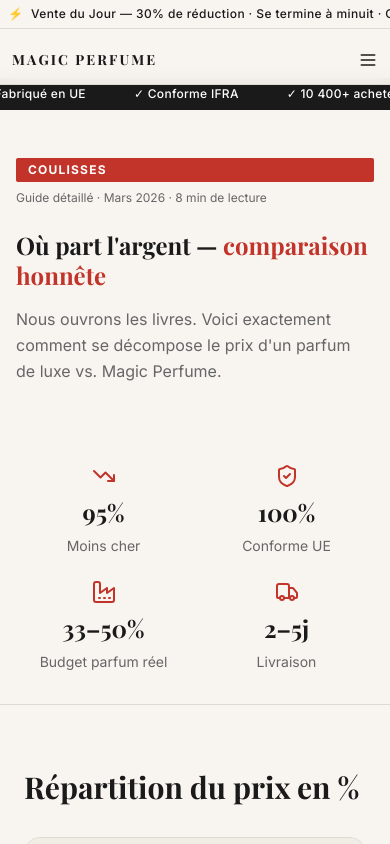
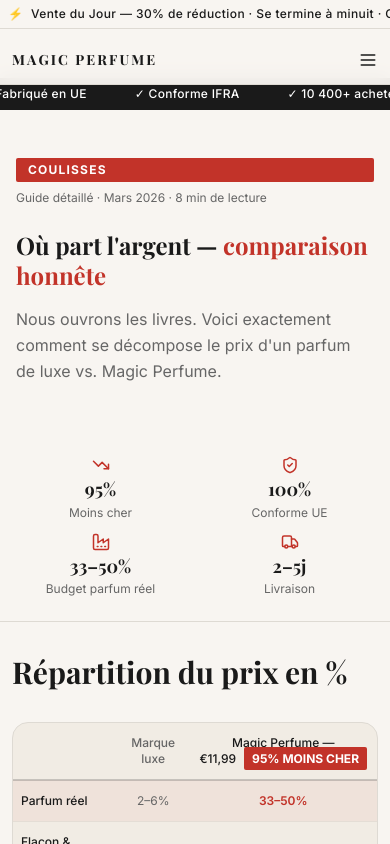
Before and after one commit to 0mm7/tryscent, a React (Vite) app: page /coulisses in a window 390 px wide. Shown: the top 844 px of the page. Built offline with nearby package versions, Linux system fonts and the light colour scheme; the HTML template or start-up script is replaced by a standard one; a web font is replaced by a local one.

Commit message:
Fix comprehensive responsive issues - improve mobile padding, text sizes, and overflow handling

```diff
--- a/src/components/Footer.tsx
+++ b/src/components/Footer.tsx
@@ -23,7 +23,7 @@ const Footer = () => (
   <footer className="bg-foreground text-background">
     {/* Pre-footer CTA */}
     <div className="border-b border-background/10">
-      <div className="max-w-7xl mx-auto px-6 sm:px-10 lg:px-16 py-10 flex flex-col md:flex-row items-center justify-between gap-6">
+      <div className="max-w-7xl mx-auto px-3 sm:px-6 md:px-10 lg:px-16 py-6 sm:py-10 flex flex-col md:flex-row items-center justify-between gap-4 sm:gap-6">
         <div className="text-center md:text-left">
           <div className="flex items-center justify-center md:justify-start gap-1 mb-2">
             {[...Array(5)].map((_, i) => (
@@ -42,7 +42,7 @@ const Footer = () => (
 
     {/* Trust badges */}
     <div className="border-b border-background/10">
-      <div className="max-w-7xl mx-auto px-6 sm:px-10 lg:px-16 py-6 flex flex-wrap justify-center gap-8">
+      <div className="max-w-7xl mx-auto px-3 sm:px-6 md:px-10 lg:px-16 py-4 sm:py-6 flex flex-wrap justify-center gap-4 sm:gap-8">
         {trustBadges.map(({ icon: Icon, label }) => (
           <div key={label} className="flex items-center gap-2 text-background/60 text-sm">
             <Icon size={18} className="text-primary" />
@@ -53,8 +53,8 @@ const Footer = () => (
     </div>
 
     {/* Main footer */}
-    <div className="max-w-7xl mx-auto px-6 sm:px-10 lg:px-16 py-14">
-      <div className="grid sm:grid-cols-2 lg:grid-cols-4 gap-10 mb-12">
+    <div className="max-w-7xl mx-auto px-3 sm:px-6 md:px-10 lg:px-16 py-8 sm:py-14">
+      <div className="grid grid-cols-1 sm:grid-cols-2 lg:grid-cols-4 gap-6 sm:gap-10 mb-8 sm:mb-12">
         {/* Brand */}
         <div className="sm:col-span-2 lg:col-span-1">
           <span className="font-serif text-xl tracking-[0.2em] font-bold block mb-4">MAGIC PERFUME</span>
--- a/src/pages/Boutique.tsx
+++ b/src/pages/Boutique.tsx
@@ -59,9 +59,9 @@ const Boutique = () => {
         </div>
       </section>
 
-      <div className="max-w-7xl mx-auto px-6 sm:px-10 lg:px-16 py-16 lg:py-20">
+      <div className="max-w-7xl mx-auto px-3 sm:px-6 md:px-10 lg:px-16 py-8 sm:py-16 lg:py-20">
         {/* Product grid */}
-        <div className="grid grid-cols-2 md:grid-cols-3 xl:grid-cols-4 gap-5 md:gap-6 mb-20">
+        <div className="grid grid-cols-2 md:grid-cols-3 xl:grid-cols-4 gap-2 sm:gap-4 md:gap-5 lg:gap-6 mb-12 sm:mb-20">
           {products.map((p) => (
             <div key={p.id} className="bg-secondary rounded-2xl overflow-hidden group hover:shadow-xl transition-all border border-border/40 hover:border-primary/30">
               <div className="relative aspect-square bg-muted flex items-center justify-center overflow-hidden">
--- a/src/pages/Calculateur.tsx
+++ b/src/pages/Calculateur.tsx
@@ -81,19 +81,19 @@ const Calculateur = () => {
         </div>
       </section>
 
-      <div className="max-w-7xl mx-auto px-6 sm:px-10 lg:px-16 py-16 lg:py-20">
-        <div className="grid lg:grid-cols-[1fr_1fr] gap-10 lg:gap-14">
+      <div className="max-w-7xl mx-auto px-3 sm:px-6 md:px-10 lg:px-16 py-8 sm:py-16 lg:py-20">
+        <div className="grid lg:grid-cols-[1fr_1fr] gap-6 sm:gap-10 lg:gap-14">
           {/* Left — inputs */}
           <div>
             <h3 className="text-sm font-bold uppercase tracking-widest text-muted-foreground mb-5 flex items-center gap-2">
               <Sparkles size={16} className="text-primary" /> Votre parfum actuel
             </h3>
-            <div className="grid grid-cols-1 sm:grid-cols-2 gap-3 mb-10">
+            <div className="grid grid-cols-1 sm:grid-cols-2 gap-2 sm:gap-3 mb-8 sm:mb-10">
               {perfumes.map((p, i) => (
                 <button
                   key={i}
                   onClick={() => setSelected(i)}
-                  className={`text-left px-5 py-4 rounded-xl border text-base font-medium transition-all ${
+                  className={`text-left px-3 sm:px-5 py-3 sm:py-4 rounded-lg sm:rounded-xl border text-sm sm:text-base font-medium transition-all ${
                     selected === i
                       ? "border-primary bg-primary/10 text-foreground shadow-md"
                       : "border-border bg-secondary text-muted-foreground hover:border-primary/40"
@@ -132,7 +132,7 @@ const Calculateur = () => {
           </div>
 
           {/* Right — results */}
-          <div className="bg-foreground text-background rounded-2xl p-8 lg:p-12 flex flex-col justify-center sticky top-32">
+          <div className="bg-foreground text-background rounded-2xl p-4 sm:p-8 lg:p-12 flex flex-col justify-center sticky top-20 sm:top-32">
             <div className="flex items-center gap-2 mb-3">
               <Calculator size={20} className="text-primary" />
               <p className="text-xs font-bold uppercase tracking-widest text-background/50">Vos économies totales</p>
--- a/src/pages/Coulisses.tsx
+++ b/src/pages/Coulisses.tsx
@@ -43,23 +43,23 @@ const Coulisses = () => (
 
     {/* Key metrics */}
     <section className="border-b border-border">
-      <div className="max-w-7xl mx-auto px-6 sm:px-10 lg:px-16 py-8 grid grid-cols-2 md:grid-cols-4 gap-6 text-center">
+      <div className="max-w-7xl mx-auto px-3 sm:px-6 md:px-10 lg:px-16 py-6 sm:py-8 grid grid-cols-2 md:grid-cols-4 gap-3 sm:gap-6 text-center">
         {[
           { icon: TrendingDown, stat: "95%", label: "Moins cher" },
           { icon: ShieldCheck, stat: "100%", label: "Conforme UE" },
           { icon: Factory, stat: "33–50%", label: "Budget parfum réel" },
           { icon: Truck, stat: "2–5j", label: "Livraison" },
         ].map(({ icon: Icon, stat, label }, i) => (
-          <div key={i} className="flex flex-col items-center gap-2">
-            <Icon size={24} className="text-primary" />
-            <p className="text-2xl md:text-3xl font-bold font-serif">{stat}</p>
-            <p className="text-sm text-muted-foreground">{label}</p>
+          <div key={i} className="flex flex-col items-center gap-1 sm:gap-2">
+            <Icon size={18} className="sm:w-6 sm:h-6 text-primary" />
+            <p className="text-lg sm:text-2xl md:text-3xl font-bold font-serif leading-tight">{stat}</p>
+            <p className="text-xs sm:text-sm text-muted-foreground">{label}</p>
           </div>
         ))}
       </div>
     </section>
 
-    <article className="max-w-7xl mx-auto px-6 sm:px-10 lg:px-16 py-16 lg:py-20">
+    <article className="max-w-7xl mx-auto px-3 sm:px-6 md:px-10 lg:px-16 py-8 sm:py-16 lg:py-20">
       {/* Pct table */}
       <div className="mb-16">
         <h2 className="font-serif text-3xl lg:text-4xl font-bold mb-8">Répartition du prix en %</h2>
@@ -67,9 +67,9 @@ const Coulisses = () => (
           <table className="w-full text-base">
             <thead>
               <tr className="border-b-2 border-foreground/20">
-                <th className="text-left py-5 px-6 font-sans font-medium text-muted-foreground"></th>
-                <th className="text-center py-5 px-6 font-sans font-medium text-muted-foreground">Marque de luxe — €250</th>
-                <th className="text-center py-5 px-6 font-sans font-medium relative">
+                <th className="text-left py-3 sm:py-5 px-2 sm:px-6 font-sans font-medium text-muted-foreground text-xs sm:text-sm"></th>
+                <th className="text-center py-3 sm:py-5 px-2 sm:px-6 font-sans font-medium text-muted-foreground text-xs sm:text-sm">Marque luxe</th>
+                <th className="text-center py-3 sm:py-5 px-2 sm:px-6 font-sans font-medium relative text-xs sm:text-sm">
                   <span className="text-foreground">Magic Perfume — €11,99</span>
                   <span className="ml-2 bg-primary text-primary-foreground text-xs font-bold px-2 py-1 rounded-sm">95% MOINS CHER</span>
                 </th>
@@ -78,9 +78,9 @@ const Coulisses = () => (
             <tbody>
               {pctRows.map((r, i) => (
                 <tr key={i} className={`border-b border-border/60 ${r.highlight ? "bg-primary/5" : ""}`}>
-                  <td className="py-5 px-6 font-medium">{r.label}</td>
-                  <td className="py-5 px-6 text-center text-muted-foreground">{r.lux}</td>
-                  <td className="py-5 px-6 text-center font-semibold text-primary">{r.mp}</td>
+                  <td className="py-3 sm:py-5 px-2 sm:px-6 font-medium text-xs sm:text-sm">{r.label}</td>
+                  <td className="py-3 sm:py-5 px-2 sm:px-6 text-center text-muted-foreground text-xs sm:text-sm">{r.lux}</td>
+                  <td className="py-3 sm:py-5 px-2 sm:px-6 text-center font-semibold text-primary text-xs sm:text-sm">{r.mp}</td>
                 </tr>
               ))}
             </tbody>
--- a/src/pages/Enquete.tsx
+++ b/src/pages/Enquete.tsx
@@ -76,8 +76,8 @@ const Enquete = () => (
     <section className="bg-foreground text-background">
       <div className="max-w-7xl mx-auto px-6 sm:px-10 lg:px-16 py-8 grid grid-cols-2 md:grid-cols-4 gap-6 text-center">
         <div>
-          <p className="text-3xl md:text-4xl font-bold font-serif text-primary">10 400+</p>
-          <p className="text-sm text-background/60 mt-1">Acheteurs vérifiés</p>
+          <p className="text-2xl sm:text-3xl md:text-4xl font-bold font-serif text-primary">10 400+</p>
+          <p className="text-xs sm:text-sm text-background/60 mt-1">Acheteurs vérifiés</p>
         </div>
         <div>
           <p className="text-3xl md:text-4xl font-bold font-serif text-primary">4.7★</p>
```
